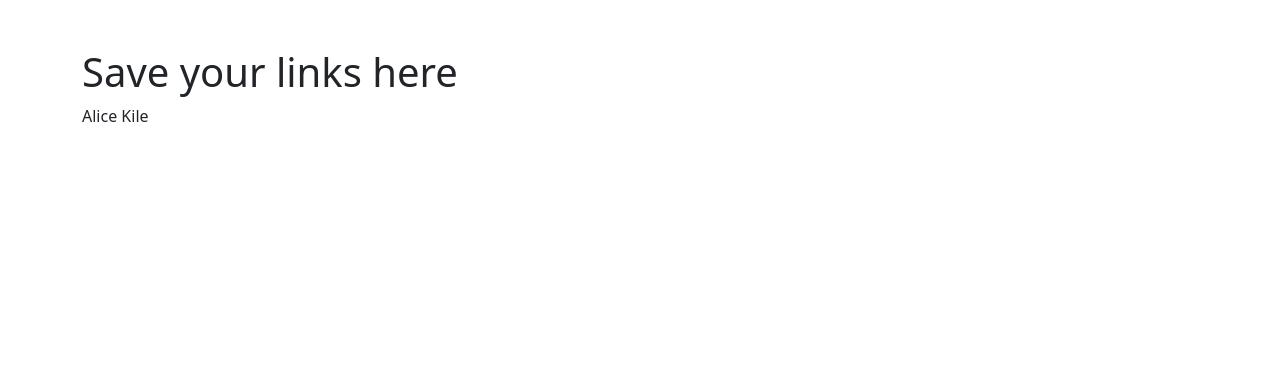
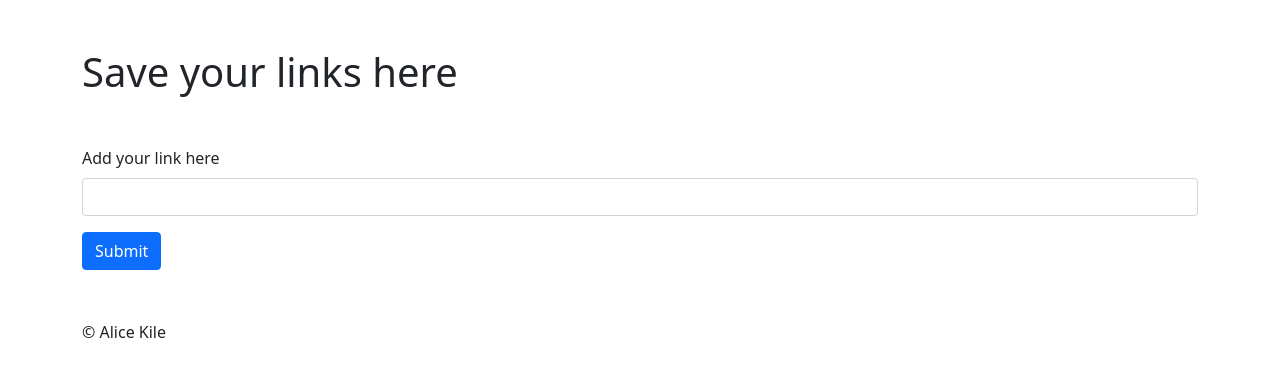
Before and after one commit to buoyantair/save-link, a Flask app: page / in a window 1280 px wide. Shown: the top 377 px of the page. Run offline with Flask 2, Linux system fonts and the light colour scheme; some libraries are stand-ins or nearby versions.

Commit message:
setup basic layout

```diff
--- /dev/null
+++ b/static/css/layout.css
@@ -0,0 +1,4 @@
+
+main {
+  margin: 50px 0;
+}
--- a/templates/index.jinja
+++ b/templates/index.jinja
@@ -1,6 +1,14 @@
 {% extends "layout.jinja" %}
 {% block head %}
-<header>
-  <h1>Save your links here</h1>
-</header>
+<h1>Save your links here</h1>
 {% endblock %}
+
+{% block body %}
+<form>
+  <div class="mb-3">
+    <label for="addLink" class="form-label">Add your link here</label>
+    <input type="text" class="form-control" id="addLink">
+  </div>
+  <button type="submit" class="btn btn-primary">Submit</button>
+</form>
+{% endblock %}
--- a/templates/layout.jinja
+++ b/templates/layout.jinja
@@ -8,10 +8,11 @@
 <head>
   <meta charset="utf-8">
   <meta http-equiv="X-UA-Compatible" content="IE=edge">
-  <title></title>
+  <title>Save links by buoyantair</title>
   <meta name="description" content="">
   <meta name="viewport" content="width=device-width, initial-scale=1">
   <link rel="stylesheet" href="./static/bootstrap/css/bootstrap.min.css">
+  <link rel="stylesheet" href="./static/css/layout.css">
 </head>
 
 <body class="container py-5">
@@ -19,15 +20,18 @@
     <p class="browsehappy">You are using an <strong>outdated</strong> browser. Please <a href="#">upgrade your browser</a> to improve your experience.</p>
   <![endif]-->
 
-  {% block head %}
+  <header>
+    {% block head %}
+    {% endblock %}
+  </header>
 
-  {% endblock %}
-
-  {% block body %}
-  {% endblock %}
+  <main>
+    {% block body %}
+    {% endblock %}
+  </main>
 
   <footer>
-    <i class="fa fa-copyright" aria-hidden="true"></i> Alice Kile
+    © Alice Kile
   </footer>
 
   <script src="./static/bootstrap/js/bootstrap.bundle.min.js" async defer></script>
```
